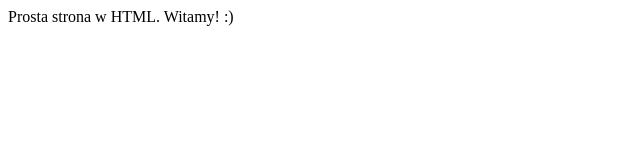
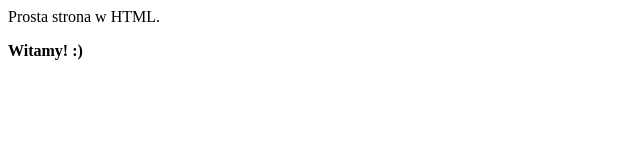
Before and after one commit to piterei/HTML5, a plain HTML site: page index.html in a window 1280 px wide. Shown: the whole page, without its empty margins (0-640 px from the left). Drawn offline with Linux system fonts and the light colour scheme.

Commit message:
Nowa linia dla "Witamy :)" oraz dodanie pogrubienia

```diff
--- a/index.html
+++ b/index.html
@@ -5,7 +5,9 @@
 </head>
 
 <body>
-Prosta strona w HTML. Witamy! :)
+Prosta strona w HTML.
+
+<p><strong>Witamy! :)</strong></p>
 </body>
 
 </html>
```
